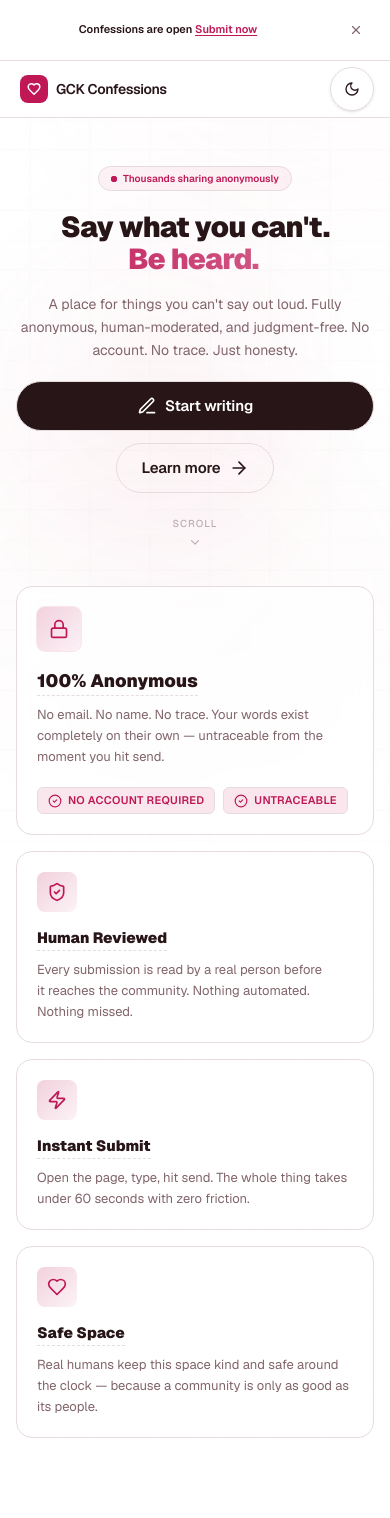
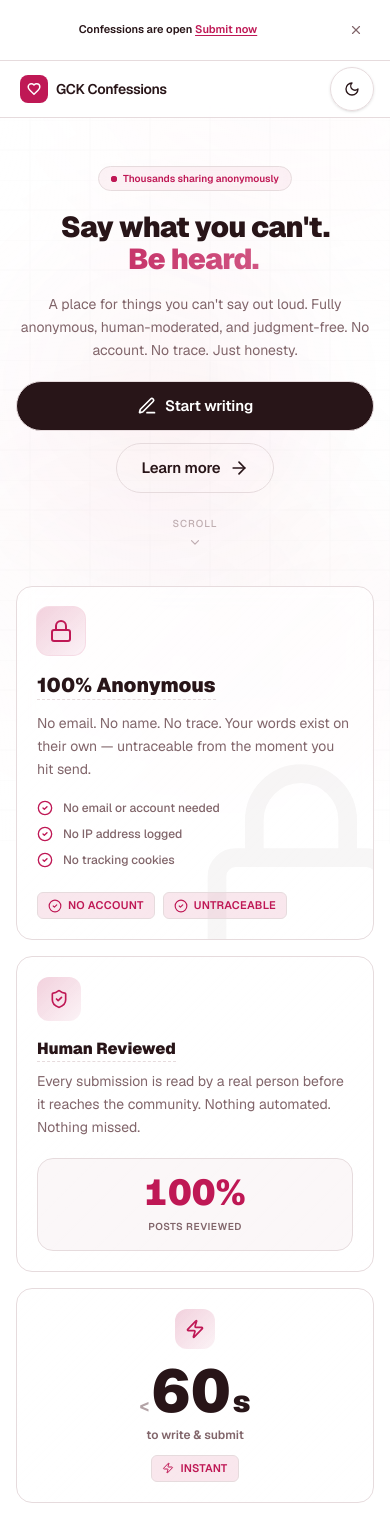
Before and after one commit to RexSixT9/gckconfessions, a Next.js app: page / in a window 390 px wide. Shown: the top 1518 px of the page. Built offline with nearby package versions, Linux system fonts and the light colour scheme.

Commit message:
refactor: enhance hero beam animations and add extra layers for depth; improve layout and responsiveness of cards

```diff
--- a/src/app/globals.css
+++ b/src/app/globals.css
@@ -929,6 +929,35 @@ a:focus-visible {
 /* ─────────────────────────────────────────
    Hero beam & gradient utilities
 ───────────────────────────────────────── */
+
+/* Reverse-direction sweep for extra beam layers */
+@keyframes beam-sweep-reverse {
+  0% {
+    transform: translateX(250%) skewX(15deg);
+    opacity: 0;
+  }
+  10% { opacity: 1; }
+  90% { opacity: 1; }
+  100% {
+    transform: translateX(-120%) skewX(15deg);
+    opacity: 0;
+  }
+}
+
+/* Slow wide sweep — subtle depth layer */
+@keyframes beam-slow {
+  0% {
+    transform: translateX(-130%) skewX(-10deg);
+    opacity: 0;
+  }
+  8%  { opacity: 1; }
+  92% { opacity: 1; }
+  100% {
+    transform: translateX(280%) skewX(-10deg);
+    opacity: 0;
+  }
+}
+
 .hero-beam {
   position: absolute;
   inset: 0;
@@ -941,14 +970,14 @@ a:focus-visible {
   position: absolute;
   top: -50%;
   left: 0;
-  width: 20%;
+  width: 22%;
   height: 200%;
   background: linear-gradient(
     90deg,
     transparent,
-    hsl(338 78% 52% / 0.08) 25%,
-    hsl(338 78% 52% / 0.18) 50%,
-    hsl(338 78% 52% / 0.08) 75%,
+    hsl(338 78% 52% / 0.09) 25%,
+    hsl(338 78% 52% / 0.20) 50%,
+    hsl(338 78% 52% / 0.09) 75%,
     transparent
   );
   animation: beam-sweep 8s ease-in-out infinite;
@@ -960,18 +989,64 @@ a:focus-visible {
   position: absolute;
   top: -50%;
   left: 0;
-  width: 12%;
+  width: 13%;
   height: 200%;
   background: linear-gradient(
     90deg,
     transparent,
-    hsl(350 80% 60% / 0.05) 30%,
-    hsl(350 80% 60% / 0.12) 50%,
-    hsl(350 80% 60% / 0.05) 70%,
+    hsl(350 80% 60% / 0.06) 30%,
+    hsl(350 80% 60% / 0.14) 50%,
+    hsl(350 80% 60% / 0.06) 70%,
     transparent
   );
-  animation: beam-sweep 12s ease-in-out infinite;
-  animation-delay: 5s;
+  animation: beam-sweep 14s ease-in-out infinite;
+  animation-delay: 6s;
+}
+
+/* Extra beams — reverse direction sweeps for richness */
+.hero-beam-extra {
+  position: absolute;
+  inset: 0;
+  overflow: hidden;
+  pointer-events: none;
+}
+
+.hero-beam-extra::before {
+  content: '';
+  position: absolute;
+  top: -50%;
+  left: 0;
+  width: 18%;
+  height: 200%;
+  background: linear-gradient(
+    90deg,
+    transparent,
+    hsl(338 78% 52% / 0.06) 20%,
+    hsl(338 78% 52% / 0.13) 50%,
+    hsl(338 78% 52% / 0.06) 80%,
+    transparent
+  );
+  animation: beam-sweep-reverse 19s ease-in-out infinite;
+  animation-delay: 9s;
+}
+
+.hero-beam-extra::after {
+  content: '';
+  position: absolute;
+  top: 15%;
+  left: 0;
+  width: 28%;
+  height: 170%;
+  background: linear-gradient(
+    90deg,
+    transparent,
+    hsl(350 70% 55% / 0.04) 20%,
+    hsl(350 70% 55% / 0.09) 50%,
+    hsl(350 70% 55% / 0.04) 80%,
+    transparent
+  );
+  animation: beam-slow 32s ease-in-out infinite;
+  animation-delay: 4s;
 }
 
 .hero-gradient {
@@ -991,7 +1066,9 @@ a:focus-visible {
   }
 
   .hero-beam::before,
-  .hero-beam::after {
+  .hero-beam::after,
+  .hero-beam-extra::before,
+  .hero-beam-extra::after {
     display: none;
   }
 }
--- a/src/app/page.tsx
+++ b/src/app/page.tsx
@@ -108,8 +108,17 @@ export default function Home() {
             animationDelay: '-10s',
           }}
         />
-        {/* Animated beam of light sweeping across */}
+        {/* Animated beams of light sweeping across */}
         <div className="hero-beam" />
+        <div className="hero-beam-extra" />
+        {/* Fourth orb — mid-page anchor so bento section glows too */}
+        <div
+          className="hero-gradient absolute top-[60%] left-[25%] h-125 w-125 bg-[radial-gradient(circle,hsl(338_78%_52%/0.07)_0%,hsl(350_70%_55%/0.03)_50%,transparent_70%)]"
+          style={{
+            animation: 'gradient-shift 28s ease-in-out infinite reverse, beam-pulse 11s ease-in-out infinite',
+            animationDelay: '-18s',
+          }}
+        />
         {/* Radial gradient overlay for depth */}
         <div className="absolute inset-0 bg-[radial-gradient(ellipse_80%_50%_at_50%_-20%,hsl(338_78%_52%/0.08),transparent_60%)]" />
         <div className="absolute inset-0 bg-[radial-gradient(circle_at_50%_50%,transparent_0%,hsl(var(--background))_100%)]" />
@@ -229,138 +238,219 @@ export default function Home() {
             </motion.div>
           </motion.div>
 
-          {/* ─── BENTO GRID ─── Responsive: 1→2→4 columns ─── */}
+          {/* ─── BENTO GRID ─── mobile 1-col · tablet 2×2 · desktop 12-col asymmetric ─── */}
           <motion.div
             initial="hidden"
             whileInView="visible"
-            viewport={{ once: true, margin: "-50px", amount: 0.2 }}
+            viewport={{ once: true, margin: "-50px", amount: 0.1 }}
             variants={{
               hidden: { opacity: 0 },
-              visible: {
-                opacity: 1,
-                transition: {
-                  staggerChildren: 0.1,
-                  delayChildren: 0.1,
-                },
-              },
+              visible: { opacity: 1, transition: { staggerChildren: 0.1, delayChildren: 0.05 } },
             }}
-            className="grid auto-rows-auto grid-cols-1 gap-4 sm:grid-cols-2 sm:gap-5 lg:auto-rows-fr lg:grid-cols-4 lg:grid-rows-2"
+            className="grid grid-cols-1 gap-4 sm:grid-cols-2 sm:gap-4 lg:grid-cols-12 lg:gap-4 lg:[grid-template-rows:minmax(14rem,1fr)_minmax(14rem,1fr)]"
           >
-            {/* Card 1 — Large hero card: spans 2 cols on sm+, 2 cols + 2 rows on lg */}
+
+            {/* ── Card 1 ── Anonymous · tall featured (mob: 1col · sm: 2col · lg: 5col 2rows) */}
             <CursorGlowCard
               variants={{
-                hidden: { opacity: 0, y: 30 },
-                visible: { opacity: 1, y: 0, transition: { duration: 0.6, ease: "easeOut" } },
+                hidden: { opacity: 0, y: 32, scale: 0.97 },
+                visible: { opacity: 1, y: 0, scale: 1, transition: { duration: 0.65, ease: "easeOut" } },
               }}
-              whileHover={{ y: -6, transition: { duration: 0.2 } }}
-              className="card-glass border-shine col-span-1 flex flex-col justify-between gap-5 p-5 sm:col-span-2 sm:p-8 lg:row-span-2"
+              whileHover={{ y: -5, transition: { duration: 0.25 } }}
+              className="card-glass border-shine group relative overflow-hidden sm:col-span-2 lg:col-span-5 lg:row-span-2"
             >
+              {/* Oversized watermark icon */}
+              <div className="pointer-events-none absolute -bottom-10 -right-10 select-none opacity-[0.035] transition-opacity duration-700 group-hover:opacity-[0.07]">
+                <Lock className="h-56 w-56 text-[hsl(var(--foreground))]" />
+              </div>
+              {/* Hover accent wash */}
+              <div className="absolute inset-0 rounded-[inherit] bg-linear-to-br from-[hsl(var(--accent))]/8 to-transparent opacity-0 transition-opacity duration-500 group-hover:opacity-100" />
+
+              <div className="relative z-10 flex h-full flex-col justify-between gap-6 p-5 sm:p-7 lg:p-8">
                 <div>
                   <motion.div
-                  whileHover={{ scale: 1.05, rotate: 5 }}
-                  transition={{ type: "spring", stiffness: 400, damping: 20 }}
-                  className="mb-4 flex h-11 w-11 items-center justify-center rounded-lg bg-linear-to-br from-[hsl(var(--accent))]/20 to-[hsl(var(--accent))]/5 ring-1 ring-[hsl(var(--accent))]/10 sm:mb-5 sm:h-14 sm:w-14"
+                    whileHover={{ scale: 1.08, rotate: 6 }}
+                    transition={{ type: "spring", stiffness: 400, damping: 18 }}
+                    className="mb-4 flex h-12 w-12 items-center justify-center rounded-xl bg-linear-to-br from-[hsl(var(--accent))]/20 to-[hsl(var(--accent))]/5 ring-1 ring-[hsl(var(--accent))]/15 sm:h-14 sm:w-14"
                   >
-                  <Lock className="h-5 w-5 text-[hsl(var(--accent))] sm:h-7 sm:w-7" />
+                    <Lock className="h-6 w-6 text-[hsl(var(--accent))] sm:h-7 sm:w-7" />
                   </motion.div>
+
                   <Tooltip content="No account, email, or phone needed" side="right">
-                  <h3 className="inline-block cursor-help border-b border-dashed border-[hsl(var(--accent))]/30 text-lg font-black text-[hsl(var(--foreground))] xs:text-xl sm:text-2xl md:text-3xl">
+                    <h3 className="inline-block cursor-help border-b border-dashed border-[hsl(var(--accent))]/30 text-xl font-black text-[hsl(var(--foreground))] sm:text-2xl lg:text-3xl">
                       100% Anonymous
                     </h3>
                   </Tooltip>
-                <p className="mt-2 text-[13px] leading-relaxed text-[hsl(var(--muted-foreground))] xs:text-sm sm:mt-4 sm:text-base">
-                  No email. No name. No trace. Your words exist completely on their own — untraceable from the moment you hit send.
+
+                  <p className="mt-3 text-sm leading-relaxed text-[hsl(var(--muted-foreground))] sm:text-base">
+                    No email. No name. No trace. Your words exist on their own — untraceable from the moment you hit send.
                   </p>
+
+                  {/* Trust checklist */}
+                  <ul className="mt-5 space-y-2.5">
+                    {[
+                      "No email or account needed",
+                      "No IP address logged",
+                      "No tracking cookies",
+                    ].map((point) => (
+                      <li key={point} className="flex items-center gap-2.5 text-xs font-medium text-[hsl(var(--muted-foreground))] sm:text-sm">
+                        <CheckCircle2 className="h-4 w-4 shrink-0 text-[hsl(var(--accent))]" />
+                        {point}
+                      </li>
+                    ))}
+                  </ul>
                 </div>
-              <div className="flex flex-wrap items-center gap-2">
+
+                <div className="flex flex-wrap gap-2">
                   <span className="badge badge-accent">
                     <CheckCircle2 className="h-3.5 w-3.5 shrink-0" />
-                  No account required
+                    No account
                   </span>
                   <span className="badge badge-accent">
                     <CheckCircle2 className="h-3.5 w-3.5 shrink-0" />
                     Untraceable
                   </span>
                 </div>
+              </div>
             </CursorGlowCard>
 
-            {/* Card 2 — Human Reviewed: 1 col on mobile, 1 col on sm, spans 2 cols on lg */}
+            {/* ── Card 2 ── Human Reviewed · wide with stat (sm: 1col · lg: 7col row-1) */}
             <CursorGlowCard
               variants={{
-                hidden: { opacity: 0, y: 30 },
-                visible: { opacity: 1, y: 0, transition: { duration: 0.6, ease: "easeOut" } },
+                hidden: { opacity: 0, y: 32, scale: 0.97 },
+                visible: { opacity: 1, y: 0, scale: 1, transition: { duration: 0.65, delay: 0.1, ease: "easeOut" } },
               }}
-              whileHover={{ y: -6, transition: { duration: 0.2 } }}
-              className="card-glass border-shine col-span-1 p-5 sm:p-6 lg:col-span-2"
+              whileHover={{ y: -5, transition: { duration: 0.25 } }}
+              className="card-glass border-shine group relative overflow-hidden sm:col-span-1 lg:col-span-7"
             >
+              <div className="absolute inset-0 rounded-[inherit] bg-linear-to-br from-[hsl(var(--accent))]/5 to-transparent opacity-0 transition-opacity duration-500 group-hover:opacity-100" />
+              <div className="relative z-10 flex h-full flex-col gap-5 p-5 sm:p-7 lg:flex-row lg:items-center lg:gap-8">
+                {/* Left: icon + text */}
+                <div className="flex-1">
                   <motion.div
-                whileHover={{ scale: 1.05, rotate: 5 }}
-                transition={{ type: "spring", stiffness: 400, damping: 20 }}
-                className="mb-3.5 flex h-10 w-10 items-center justify-center rounded-lg bg-linear-to-br from-[hsl(var(--accent))]/20 to-[hsl(var(--accent))]/5 sm:mb-4 sm:h-12 sm:w-12"
+                    whileHover={{ scale: 1.08, rotate: -6 }}
+                    transition={{ type: "spring", stiffness: 400, damping: 18 }}
+                    className="mb-4 flex h-11 w-11 items-center justify-center rounded-xl bg-linear-to-br from-[hsl(var(--accent))]/20 to-[hsl(var(--accent))]/5 sm:h-12 sm:w-12"
                   >
                     <ShieldCheck className="h-5 w-5 text-[hsl(var(--accent))] sm:h-6 sm:w-6" />
                   </motion.div>
                   <Tooltip content="Every post is read before going live">
-                <h3 className="inline-block cursor-help border-b border-dashed border-[hsl(var(--accent))]/30 text-[15px] font-black text-[hsl(var(--foreground))] sm:text-lg">
+                    <h3 className="inline-block cursor-help border-b border-dashed border-[hsl(var(--accent))]/30 text-base font-black text-[hsl(var(--foreground))] sm:text-xl">
                       Human Reviewed
                     </h3>
                   </Tooltip>
-              <p className="mt-2 text-[13px] leading-relaxed text-[hsl(var(--muted-foreground))] xs:text-sm sm:mt-3">
+                  <p className="mt-2 text-sm leading-relaxed text-[hsl(var(--muted-foreground))]">
                     Every submission is read by a real person before it reaches the community. Nothing automated. Nothing missed.
                   </p>
+                </div>
+
+                {/* Right: big stat pill */}
+                <div className="flex shrink-0 flex-col items-center justify-center gap-1 rounded-2xl border border-[hsl(var(--border))] bg-[hsl(var(--secondary))]/60 px-6 py-4 text-center lg:min-w-[8.5rem]">
+                  <motion.span
+                    className="text-4xl font-black tabular-nums leading-none text-[hsl(var(--accent))] lg:text-5xl"
+                    initial={{ scale: 0.75, opacity: 0 }}
+                    whileInView={{ scale: 1, opacity: 1 }}
+                    transition={{ delay: 0.35, duration: 0.55, ease: "backOut" }}
+                    viewport={{ once: true }}
+                  >
+                    100%
+                  </motion.span>
+                  <span className="mt-1 text-[10px] font-semibold uppercase tracking-wider text-[hsl(var(--muted-foreground))]">
+                    posts reviewed
+                  </span>
+                </div>
+              </div>
             </CursorGlowCard>
 
-            {/* Card 3 — Lightning Fast */}
+            {/* ── Card 3 ── Instant Submit · stat card (sm: 1col · lg: 3col row-2) */}
             <CursorGlowCard
               variants={{
-                hidden: { opacity: 0, y: 30 },
-                visible: { opacity: 1, y: 0, transition: { duration: 0.6, ease: "easeOut" } },
+                hidden: { opacity: 0, y: 32, scale: 0.97 },
+                visible: { opacity: 1, y: 0, scale: 1, transition: { duration: 0.65, delay: 0.2, ease: "easeOut" } },
               }}
-              whileHover={{ y: -6, transition: { duration: 0.2 } }}
-              className="card-glass border-shine col-span-1 p-5 sm:p-6"
+              whileHover={{ y: -5, transition: { duration: 0.25 } }}
+              className="card-glass border-shine group relative overflow-hidden sm:col-span-1 lg:col-span-3"
             >
+              {/* Subtle radial glow behind stat */}
+              <div className="pointer-events-none absolute inset-0 rounded-[inherit] bg-[radial-gradient(circle_at_50%_55%,hsl(var(--accent)/0.08),transparent_65%)] opacity-0 transition-opacity duration-500 group-hover:opacity-100" />
+              <div className="relative z-10 flex h-full flex-col items-center justify-center gap-1 p-5 text-center sm:p-7">
                 <motion.div
-                whileHover={{ scale: 1.05, rotate: 5 }}
-                transition={{ type: "spring", stiffness: 400, damping: 20 }}
-                className="mb-3.5 flex h-10 w-10 items-center justify-center rounded-lg bg-linear-to-br from-[hsl(var(--accent))]/20 to-[hsl(var(--accent))]/5 sm:mb-4 sm:h-12 sm:w-12"
+                  whileHover={{ scale: 1.12, rotate: -10 }}
+                  transition={{ type: "spring", stiffness: 450, damping: 15 }}
+                  className="mb-2 flex h-10 w-10 items-center justify-center rounded-xl bg-linear-to-br from-[hsl(var(--accent))]/20 to-[hsl(var(--accent))]/5"
                 >
-                <Zap className="h-5 w-5 text-[hsl(var(--accent))] sm:h-6 sm:w-6" />
+                  <Zap className="h-5 w-5 text-[hsl(var(--accent))]" />
                 </motion.div>
-              <Tooltip content="Submit in under 60 seconds">
-                <h3 className="inline-block cursor-help border-b border-dashed border-[hsl(var(--accent))]/30 text-[15px] font-black text-[hsl(var(--foreground))] sm:text-lg">
-                  Instant Submit
-                </h3>
-              </Tooltip>
-              <p className="mt-2 text-[13px] leading-relaxed text-[hsl(var(--muted-foreground))] xs:text-sm sm:mt-3">
-                Open the page, type, hit send. The whole thing takes under 60 seconds with zero friction.
+
+                <div className="flex items-baseline gap-0.5">
+                  <span className="text-lg font-bold text-[hsl(var(--muted-foreground))]/60">&lt;</span>
+                  <motion.span
+                    className="text-6xl font-black tabular-nums leading-none text-[hsl(var(--foreground))] sm:text-7xl"
+                    initial={{ scale: 0.7, opacity: 0 }}
+                    whileInView={{ scale: 1, opacity: 1 }}
+                    transition={{ delay: 0.3, duration: 0.55, ease: "backOut" }}
+                    viewport={{ once: true }}
+                  >
+                    60
+                  </motion.span>
+                  <span className="text-3xl font-black text-[hsl(var(--foreground))]">s</span>
+                </div>
+
+                <p className="mt-0.5 text-xs font-semibold text-[hsl(var(--muted-foreground))]">
+                  to write &amp; submit
                 </p>
+                <span className="badge badge-accent mt-2">
+                  <Zap className="h-3 w-3" />
+                  Instant
+                </span>
+              </div>
             </CursorGlowCard>
 
-            {/* Card 4 — Safe Space */}
+            {/* ── Card 4 ── Safe Space · mini list (sm: 1col · lg: 4col row-2) */}
             <CursorGlowCard
               variants={{
-                hidden: { opacity: 0, y: 30 },
-                visible: { opacity: 1, y: 0, transition: { duration: 0.6, ease: "easeOut" } },
+                hidden: { opacity: 0, y: 32, scale: 0.97 },
+                visible: { opacity: 1, y: 0, scale: 1, transition: { duration: 0.65, delay: 0.3, ease: "easeOut" } },
               }}
-              whileHover={{ y: -6, transition: { duration: 0.2 } }}
-              className="card-glass border-shine col-span-1 p-5 sm:col-span-2 sm:p-6 lg:col-span-1"
+              whileHover={{ y: -5, transition: { duration: 0.25 } }}
+              className="card-glass border-shine group relative overflow-hidden sm:col-span-1 lg:col-span-4"
             >
+              <div className="absolute inset-0 rounded-[inherit] bg-linear-to-br from-[hsl(var(--accent))]/5 to-transparent opacity-0 transition-opacity duration-500 group-hover:opacity-100" />
+              <div className="relative z-10 flex h-full flex-col p-5 sm:p-7">
                 <motion.div
-                whileHover={{ scale: 1.05, rotate: 5 }}
-                transition={{ type: "spring", stiffness: 400, damping: 20 }}
-                className="mb-3.5 flex h-10 w-10 items-center justify-center rounded-lg bg-linear-to-br from-[hsl(var(--accent))]/20 to-[hsl(var(--accent))]/5 sm:mb-4 sm:h-12 sm:w-12"
+                  whileHover={{ scale: 1.08, rotate: 6 }}
+                  transition={{ type: "spring", stiffness: 400, damping: 18 }}
+                  className="mb-4 flex h-11 w-11 items-center justify-center rounded-xl bg-linear-to-br from-[hsl(var(--accent))]/20 to-[hsl(var(--accent))]/5 sm:h-12 sm:w-12"
                 >
                   <Heart className="h-5 w-5 text-[hsl(var(--accent))] sm:h-6 sm:w-6" />
                 </motion.div>
+
                 <Tooltip content="Moderated around the clock">
-                <h3 className="inline-block cursor-help border-b border-dashed border-[hsl(var(--accent))]/30 text-[15px] font-black text-[hsl(var(--foreground))] sm:text-lg">
+                  <h3 className="inline-block cursor-help border-b border-dashed border-[hsl(var(--accent))]/30 text-base font-black text-[hsl(var(--foreground))] sm:text-xl">
                     Safe Space
                   </h3>
                 </Tooltip>
-              <p className="mt-2 text-[13px] leading-relaxed text-[hsl(var(--muted-foreground))] xs:text-sm sm:mt-3">
-                Real humans keep this space kind and safe around the clock — because a community is only as good as its people.
+
+                <p className="mt-2 text-sm leading-relaxed text-[hsl(var(--muted-foreground))]">
+                  Real humans keep this space kind and safe around the clock — community first, always.
                 </p>
+
+                {/* Mini trust list */}
+                <ul className="mt-4 space-y-2.5">
+                  {[
+                    "Human moderators only",
+                    "Harmful content never published",
+                    "Always 100% anonymous",
+                  ].map((point) => (
+                    <li key={point} className="flex items-center gap-2.5 text-xs font-medium text-[hsl(var(--muted-foreground))] sm:text-sm">
+                      <span className="h-1.5 w-1.5 shrink-0 rounded-full bg-[hsl(var(--accent))]" />
+                      {point}
+                    </li>
+                  ))}
+                </ul>
+              </div>
             </CursorGlowCard>
+
           </motion.div>
         </section>
 
```
Lines whose indentation alone changed are shown as unchanged.
